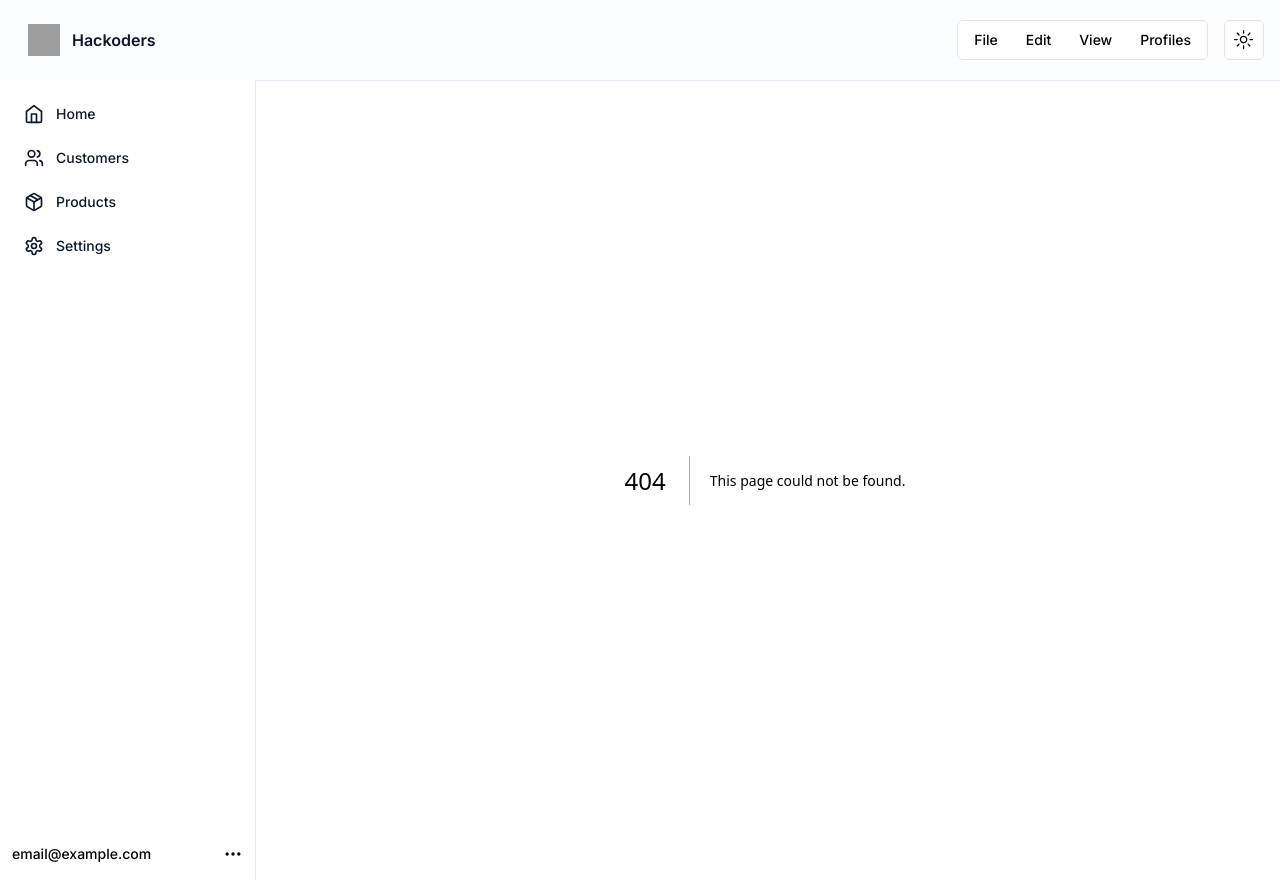
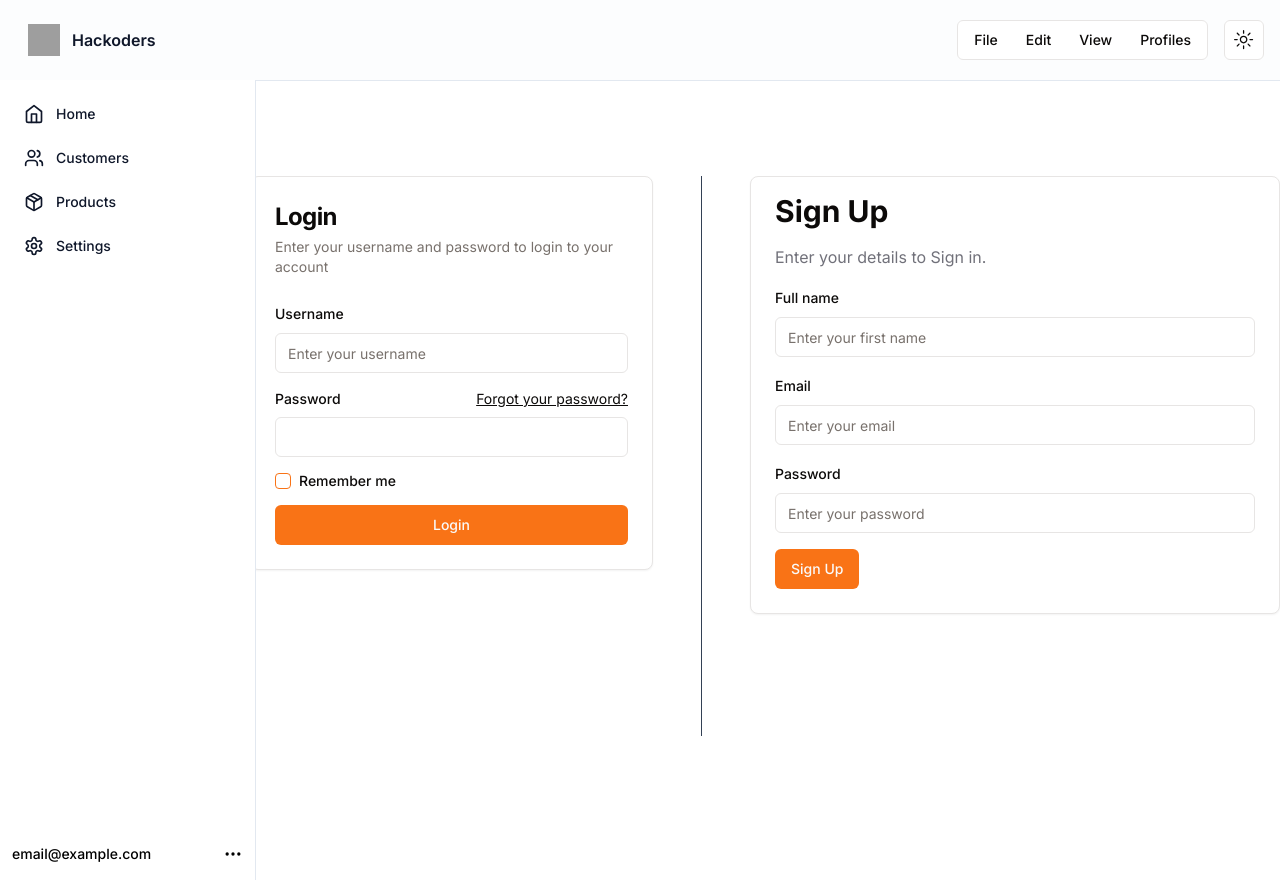
Before and after one commit to vaxad/BlitzAI, a Next.js app in the folder frontend/: page /auth in a window 1280 px wide. Before the commit this address had no page. After the commit the page ends 832 px from the top, so only its background shows below. Built offline with nearby package versions, Linux system fonts and the light colour scheme; grey boxes are pictures that could not be loaded.

Commit message:
auth done.

```diff
--- /dev/null
+++ b/frontend/app/auth/page.jsx
@@ -0,0 +1,15 @@
+import React from 'react'
+import Login from '../components/Login'
+import SignUp from '../components/SignUp'
+
+export default function auth() {
+  return (
+    <div className='flex flex-row min-h-[70vh] justify-center py-24 items-center gap-12'>
+        <div className='flex flex-row justify-center items-start gap-12'>
+        <Login/>
+        <div className='h-[70vh] border-r flex border-slate-700'></div>
+        <SignUp/>
+        </div>
+    </div>
+  )
+}
--- a/frontend/app/components/Login.jsx
+++ b/frontend/app/components/Login.jsx
@@ -7,7 +7,7 @@ import { Button } from "@/components/ui/button"
 
 export default function Login() {
   return (
-    <Card className="mx-auto max-w-sm">
+    <Card className="w-fit ">
       <CardHeader className="space-y-1">
         <CardTitle className="text-2xl font-bold">Login</CardTitle>
         <CardDescription>Enter your username and password to login to your account</CardDescription>
--- /dev/null
+++ b/frontend/app/components/SignUp.jsx
@@ -0,0 +1,41 @@
+import { Label } from "@/components/ui/label"
+import { Input } from "@/components/ui/input"
+import { Textarea } from "@/components/ui/textarea"
+import { Button } from "@/components/ui/button"
+import { CardContent, Card } from "@/components/ui/card"
+
+export default function SignUp() {
+  return (
+    <div className="flex items-center justify-center w-fit">
+      <Card>
+        <CardContent>
+          <div className="space-y-4 w-[60vh]">
+            <div className="space-y-2">
+              <h2 className="text-3xl py-2 pt-4 font-bold">Sign Up</h2>
+              <p className="text-zinc-500 dark:text-zinc-400">
+               Enter your details to Sign in.
+              </p>
+            </div>
+            <div className="space-y-4">
+                <div className="space-y-2">
+                  <Label htmlFor="first-name">Full name</Label>
+                  <Input id="first-name" placeholder="Enter your first name" />
+
+              </div>
+              <div className="space-y-2">
+                <Label htmlFor="email">Email</Label>
+                <Input id="email" placeholder="Enter your email" type="email" />
+              </div>
+
+              <div className="space-y-2">
+                <Label htmlFor="email">Password</Label>
+                <Input id="password" placeholder="Enter your password" type="password" />
+              </div>
+              <Button>Sign Up</Button>
+            </div>
+          </div>
+        </CardContent>
+      </Card>
+    </div>
+  )
+}
--- /dev/null
+++ b/frontend/app/signup/page.jsx
@@ -0,0 +1,10 @@
+import React from 'react'
+import SignUp from '../components/SignUp'
+
+export default function signup() {
+  return (
+    <div className='flex flex-col justify-center items-center min-h-[90vh]'>
+      <SignUp/>
+    </div>
+  )
+}
```
Also changed, not shown: frontend/app/components/auth.jsx (added, +7 -0 lines).
